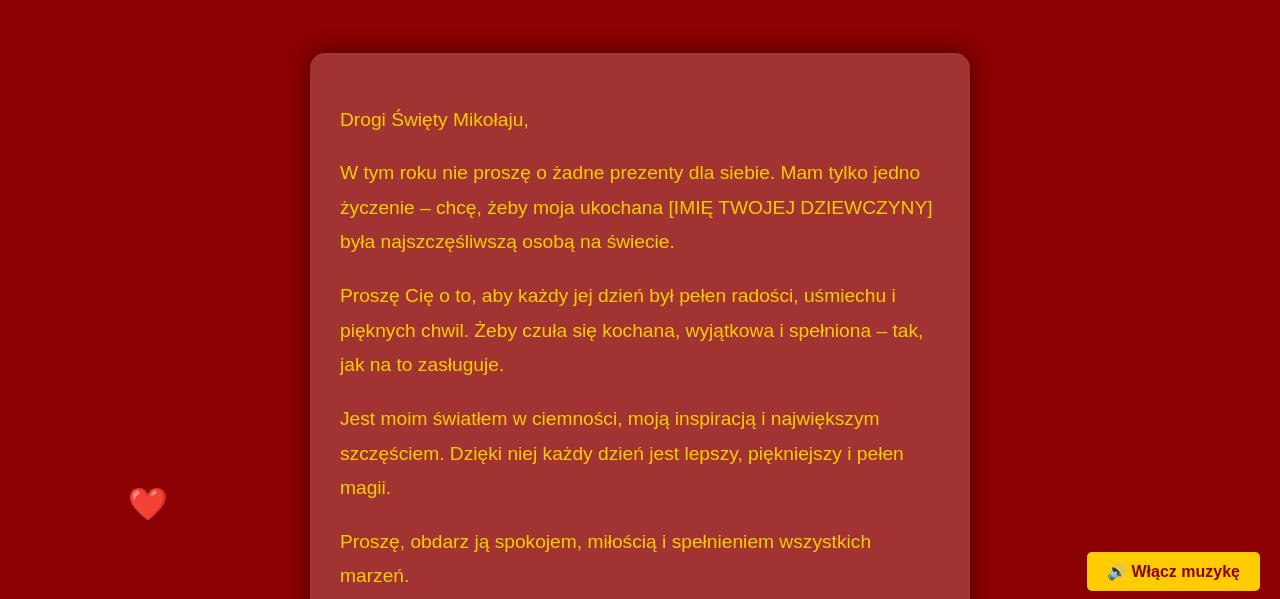
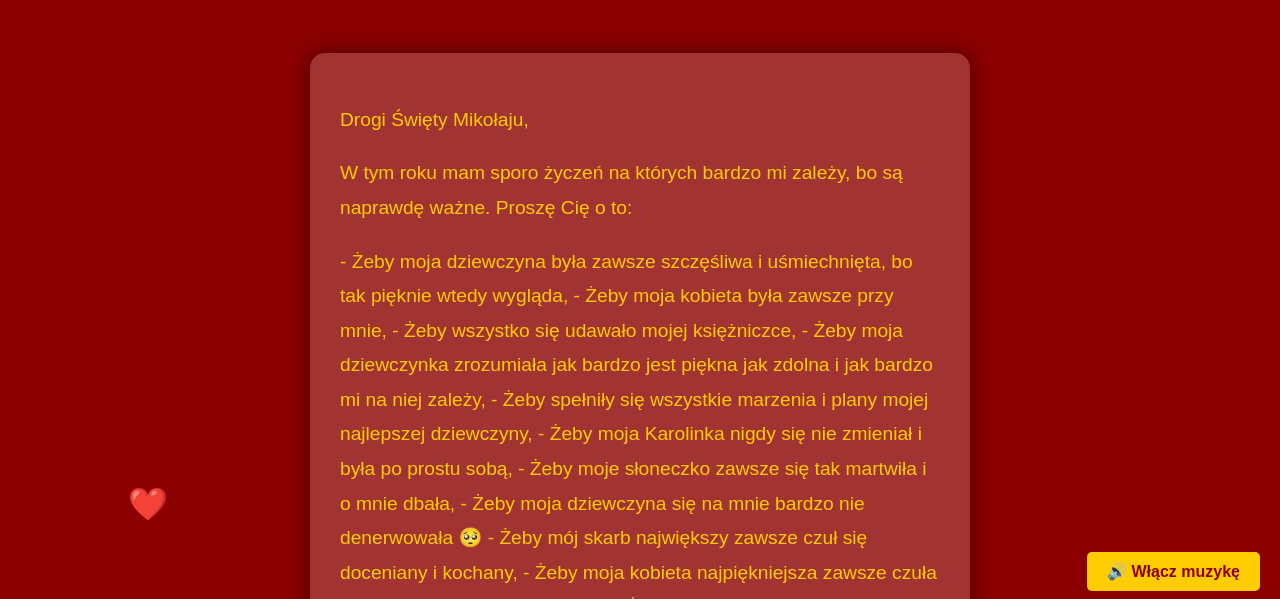
Before and after one commit to Sucha25/ListDoMikolajaa, a plain HTML site: page index.html in a window 1280 px wide. Shown: the part 189-788 px from the top of the page. Drawn offline with Linux system fonts and the light colour scheme.

Commit message:
Update index.html

```diff
--- a/index.html
+++ b/index.html
@@ -23,17 +23,24 @@
       <div class="letter">
         <p>Drogi Święty Mikołaju,</p>
         <p>
-          W tym roku nie proszę o żadne prezenty dla siebie. Mam tylko jedno życzenie – chcę, żeby moja ukochana [IMIĘ TWOJEJ DZIEWCZYNY] była najszczęśliwszą osobą na świecie.
+            W tym roku mam sporo życzeń na których bardzo mi zależy, bo są naprawdę ważne. Proszę Cię o to:
         </p>
         <p>
-          Proszę Cię o to, aby każdy jej dzień był pełen radości, uśmiechu i pięknych chwil. Żeby czuła się kochana, wyjątkowa i spełniona – tak, jak na to zasługuje.
+             - Żeby moja dziewczyna była zawsze szczęśliwa i uśmiechnięta, bo tak pięknie wtedy wygląda,
+- Żeby moja kobieta była zawsze przy mnie,
+- Żeby wszystko się udawało mojej księżniczce,
+- Żeby moja dziewczynka zrozumiała jak bardzo jest piękna jak zdolna i jak bardzo mi na niej zależy,
+- Żeby spełniły się wszystkie marzenia i plany mojej najlepszej dziewczyny,
+- Żeby moja Karolinka nigdy się nie zmieniał i była po prostu sobą,
+- Żeby moje słoneczko zawsze się tak martwiła i o mnie dbała,
+- Żeby moja dziewczyna się na mnie bardzo nie denerwowała 🥺
+- Żeby mój skarb największy zawsze czuł się doceniany i kochany,
+- Żeby moja kobieta najpiękniejsza zawsze czuła się bezpieczna i zaopiekowana,
+- Żeby moja niunia zawsze mówiła co czuję i rozmawiała ze mną jak tego potrzebuje.
         </p>
         <p>
-          Jest moim światłem w ciemności, moją inspiracją i największym szczęściem. Dzięki niej każdy dzień jest lepszy, piękniejszy i pełen magii.
-        </p>
-        <p>
-          Proszę, obdarz ją spokojem, miłością i spełnieniem wszystkich marzeń.
-        </p>
+          To są najważniejsze rzeczy o które proszę Cię Mikołaju w tym roku, bardzo mi zależy żeby wszystkie życzenia się spełniły. I bardzo dziękuję że mam taki skarb jakim jest moja dziewczyna❤️
+       </p>
         <p>Prosi,</p>
         <p><strong>Oliwka</strong></p>
       </div>
```
